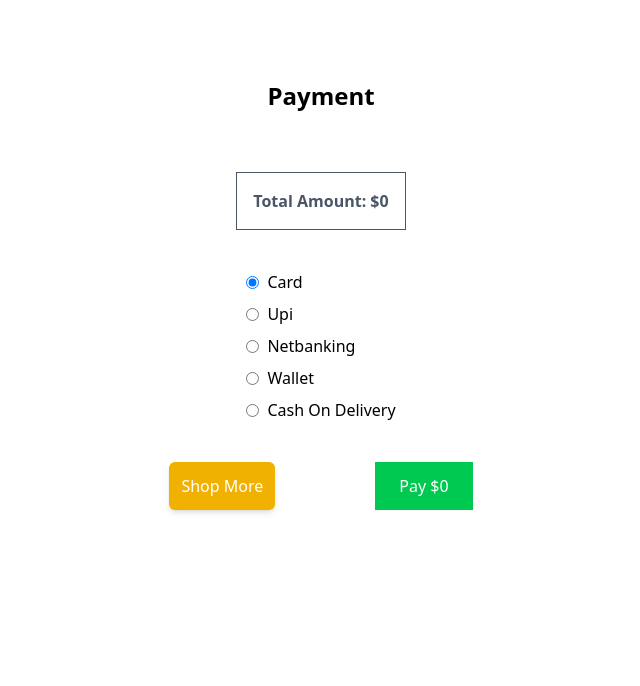
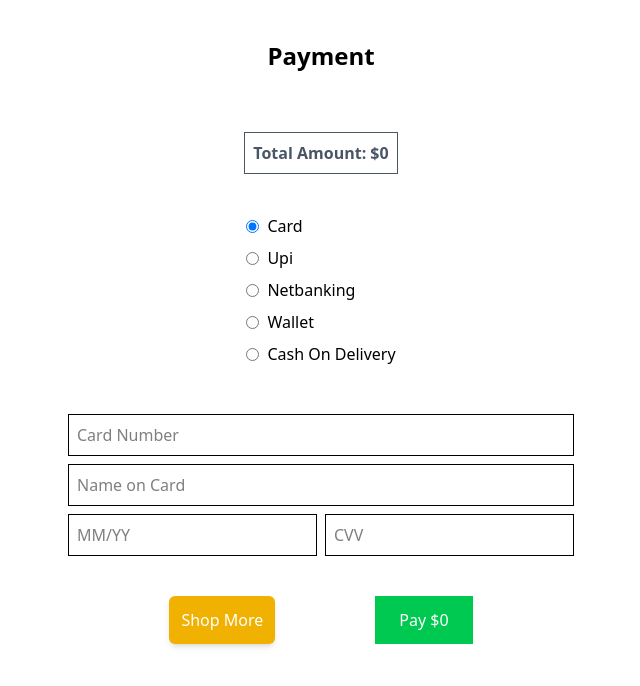
Before and after one commit to Samsul7718/Eshop_frontend, a React (Vite) app: page /payment in a window 1280 px wide. Shown: the top 686 px of the page, without its empty margins (319-959 px from the left). Built offline with nearby package versions, Linux system fonts and the light colour scheme.

Commit message:
card input details added

```diff
--- a/src/page/PaymentPage.jsx
+++ b/src/page/PaymentPage.jsx
@@ -11,11 +11,11 @@ const PaymentPage = () => {
     alert(`Payment of $${totalPrice} done using ${paymentMethod}`);
    }
   return (
-    <div className='flex flex-col items-center justify-center gap-10 mt-20'>
+    <div className='flex flex-col items-center justify-center gap-10 mt-10'>
       <h2 className='text-2xl font-bold mb-5'>Payment</h2>
 
          <div
-         className='font-bold text-gray-600 border p-4'>
+         className='font-bold text-gray-600 border p-2'>
           Total Amount: ${totalPrice}
           </div>
      {console.log('total payment amount',totalPrice)}
@@ -35,7 +35,17 @@ const PaymentPage = () => {
         </label>
        ))}
      </div>
-     <div className='flex justify-center gap-25'>
+        {paymentMethod === "card" && (
+        <div className="mt-2 space-y-2">
+          <input type="text" placeholder="Card Number" className="border p-2 w-full" />
+          <input type="text" placeholder="Name on Card" className="border p-2 w-full" />
+          <div className="flex gap-2">
+            <input type="text" placeholder="MM/YY" className="border p-2 w-1/2" />
+            <input type="text" placeholder="CVV" className="border p-2 w-1/2" />
+          </div>
+        </div>
+      )}
+     <div className='flex justify-center gap-25 mt-0'>
       <Link to='/'>
          <button className='bg-yellow-500 text-white rounded-md shadow-md p-3'>Shop More</button>
         </Link>
```
